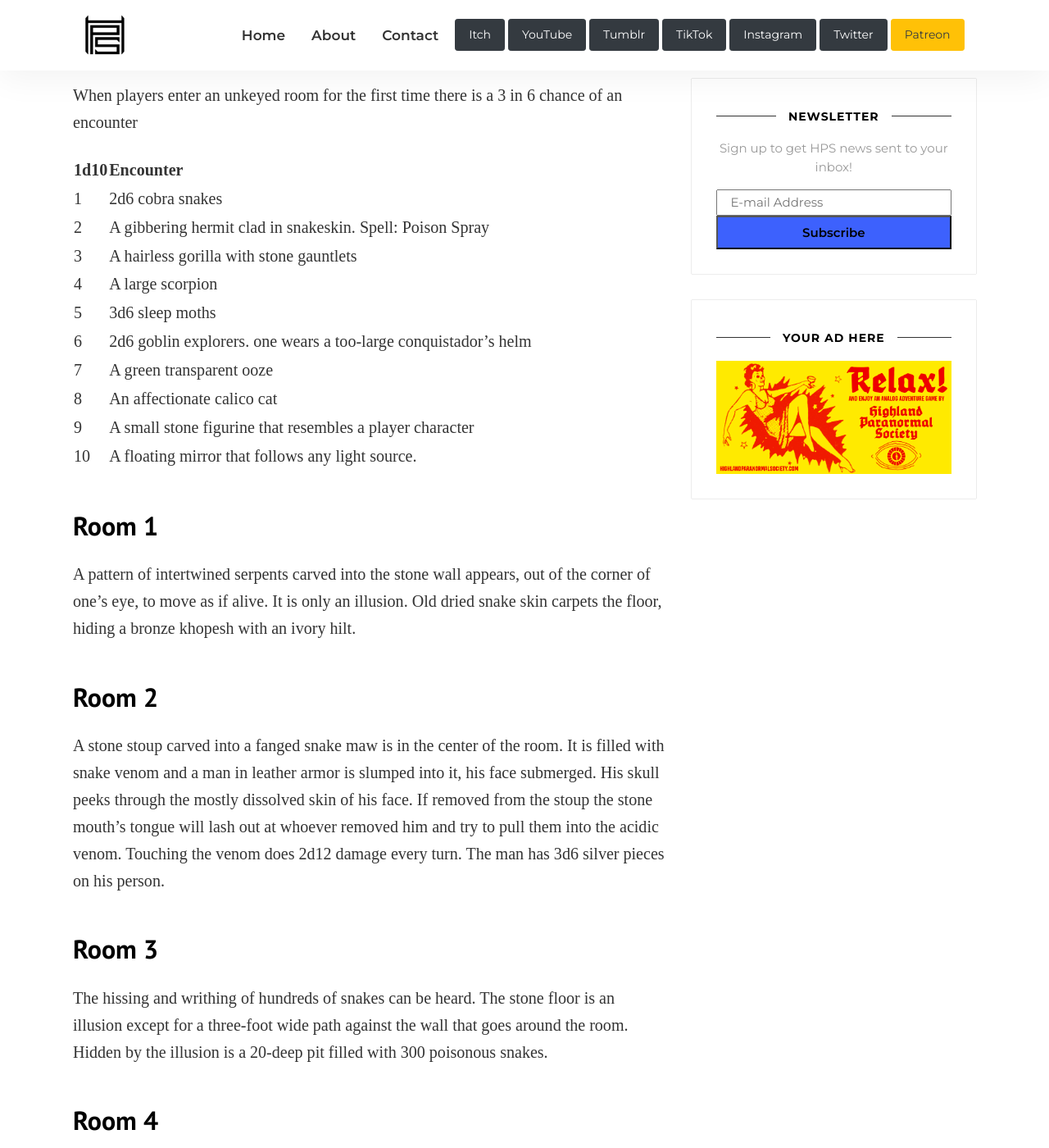
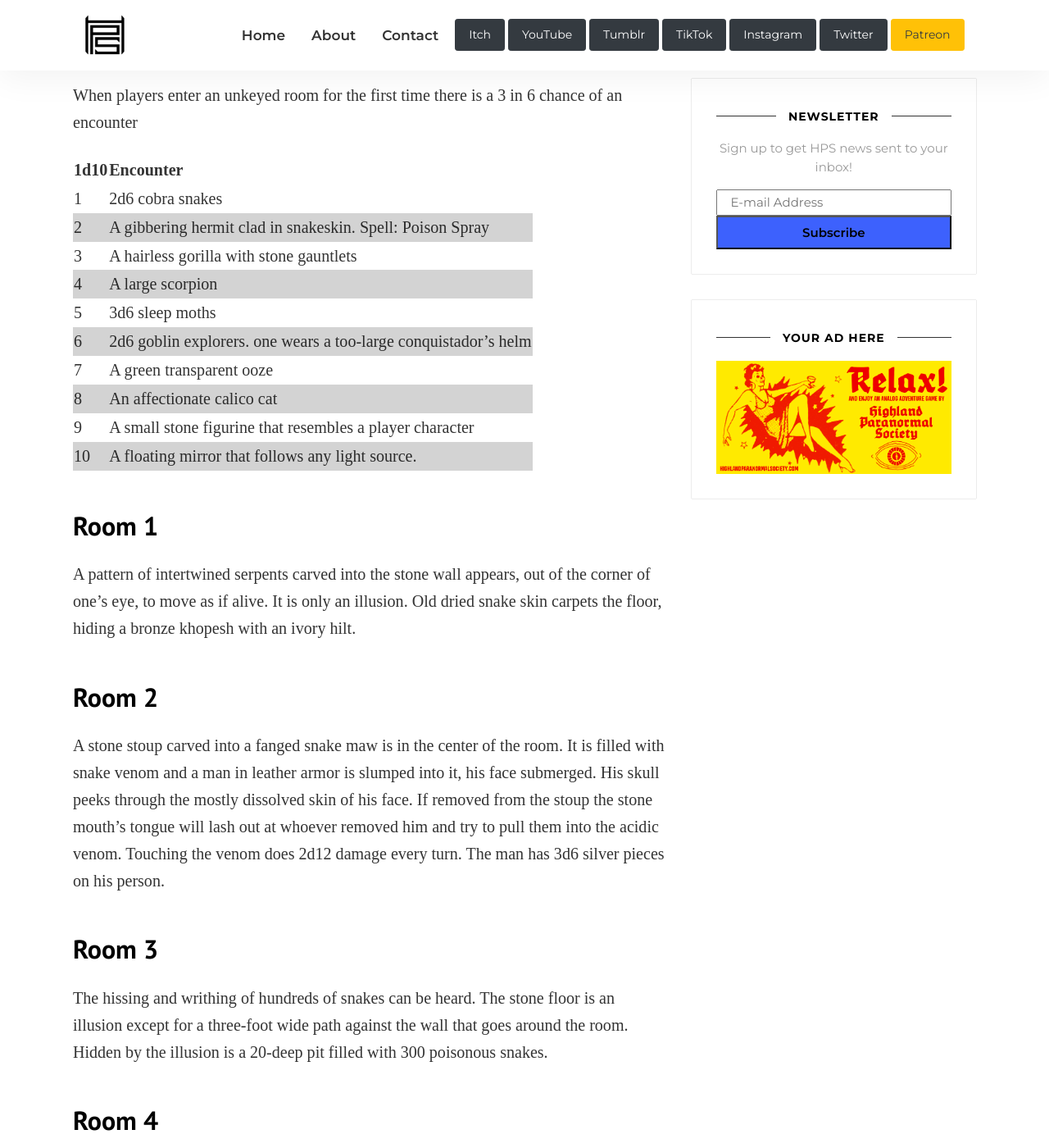
Before and after one commit to NateHPS/NateHPS.github.io, a Jekyll site: the page built from _posts/2022-11-08-catacomb-of-the-serpent-priest.md, in a window 1280 px wide and 1400 px high, scrolled down 1769 px. Shown: the whole window at 82% size. Built offline with Jekyll 4.4.1, drawn with Linux system fonts in a browser that asks for light colours; some web fonts are replaced; comment, search, counter and statistics services are not loaded.

Commit message:
Update theme.scss

```diff
--- a/assets/css/theme.scss
+++ b/assets/css/theme.scss
@@ -137,6 +137,10 @@ small, .small {
 
 /* Pages
 ================================================== */
+tr:nth-child(2n) {
+  background: lightgray;
+}
+
 .hero {
     background: #ffffff;
     padding: 5rem 5rem;
```
